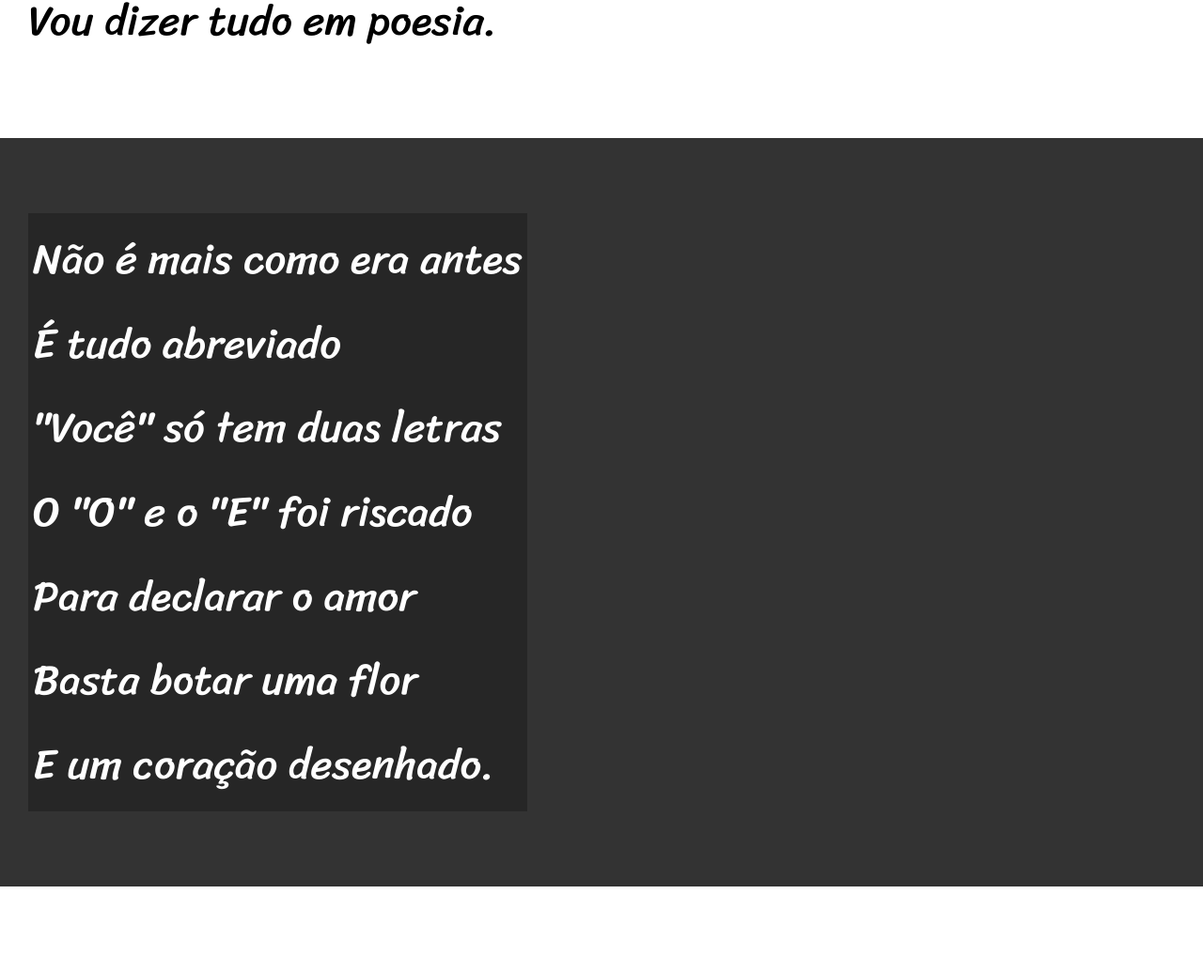
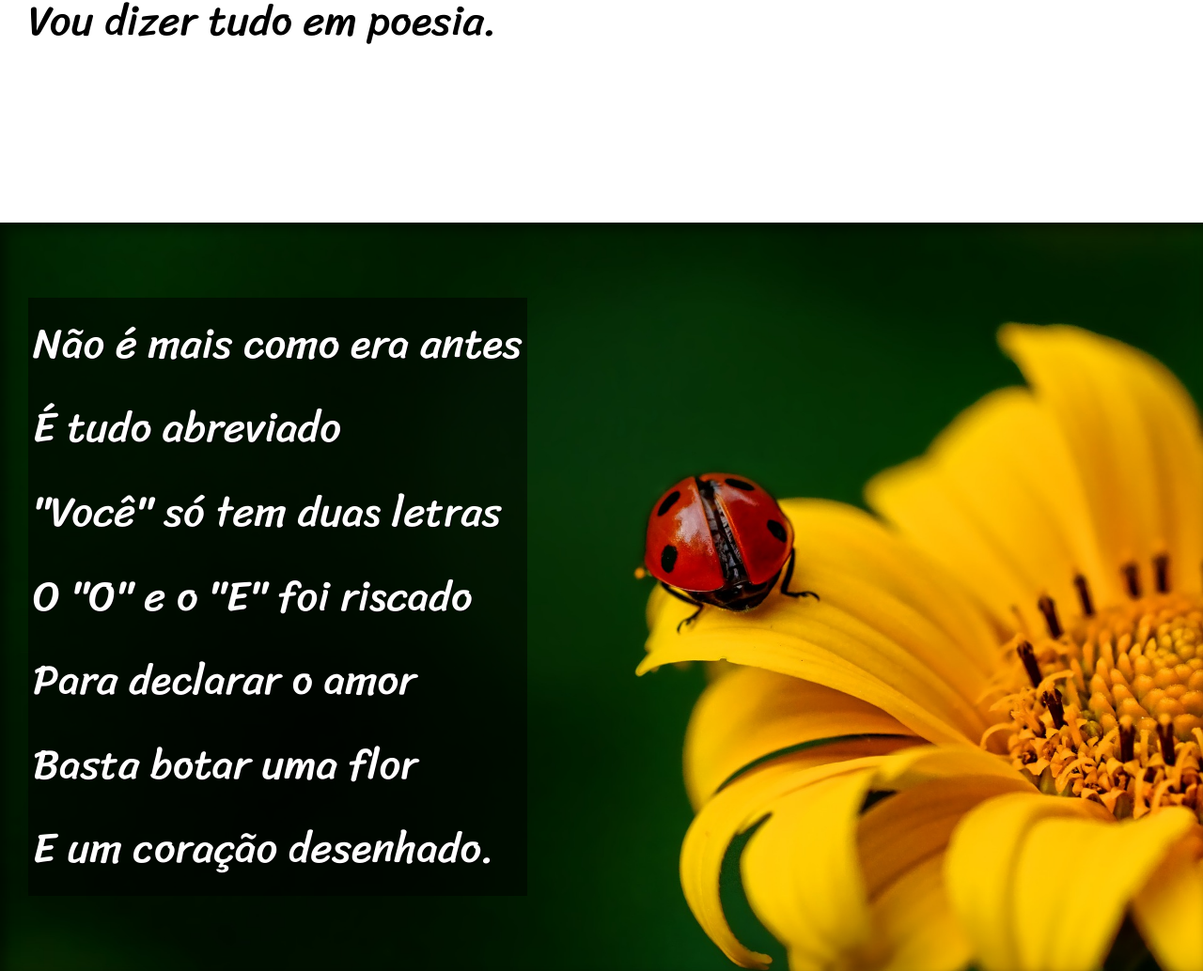
Before and after one commit to Gabrielamorim-code/html-css, a plain HTML site: page Desafios/desafio012/index.html in a window 1280 px wide. Shown: the part 900-1934 px from the top of the page at 94% size. Drawn offline with Linux system fonts and the light colour scheme.

Commit message:
projeto finalizado com efeito paralax

```diff
--- a/Desafios/desafio012/estilo/style.css
+++ b/Desafios/desafio012/estilo/style.css
@@ -45,6 +45,9 @@ section{
     font-family: var(--fonte3);
     font-size: 3.5vw;
 }
+section > p {
+    padding-bottom: 2em;
+}
 section.normal{
     background-color: white;
     color:  black;
@@ -52,13 +55,23 @@ section.normal{
 section.imagem{
     background-color: rgb(51, 51, 51);
     color:  white;
+    box-shadow: inset 6px 6px 13px 0px rgba(0, 0, 0, 0.514);
+    background-size: cover;
+    background-attachment: fixed;
 }
 section.imagem >p{
-    background-color: rgba(0, 0, 0, 0.253);
+    background-color: rgba(0, 0, 0, 0.514);
     display: inline-block;
     padding: 5px;
+    text-shadow: 1px 1px 0px black;
 }
-
+section#img01{
+    background-image: url(../imagens/background001.jpg);
+    background-position: right center;
+}
+section#img02{
+    background-image: url(../imagens/background002.jpg);
+}
 
 footer{
     background-color: black;
--- a/Desafios/desafio012/index.html
+++ b/Desafios/desafio012/index.html
@@ -24,7 +24,7 @@
     </p>
     </section>
 
-    <section class="imagem">
+    <section class="imagem" id="img01">
         <p>
             Não é mais como era antes <br>
             É tudo abreviado <br>
@@ -58,7 +58,7 @@
         </p>
     </section>
 
-    <section class="imagem">
+    <section class="imagem" id="img02">
         <p>
             Tenho saudade das cartas <br>
             Escritas com a própria mão <br>
```
